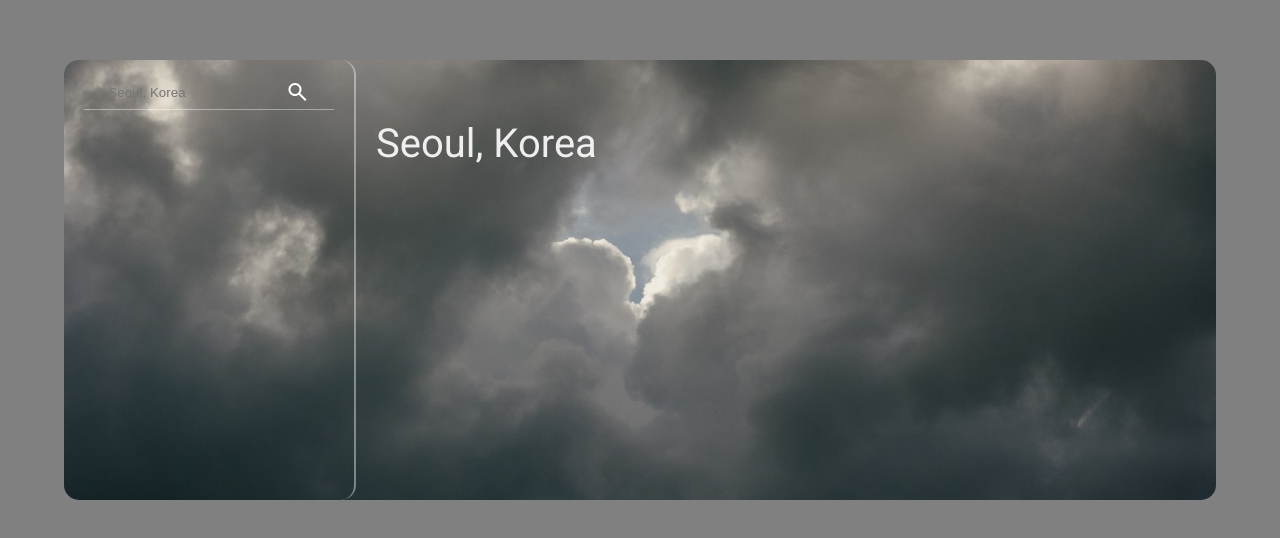
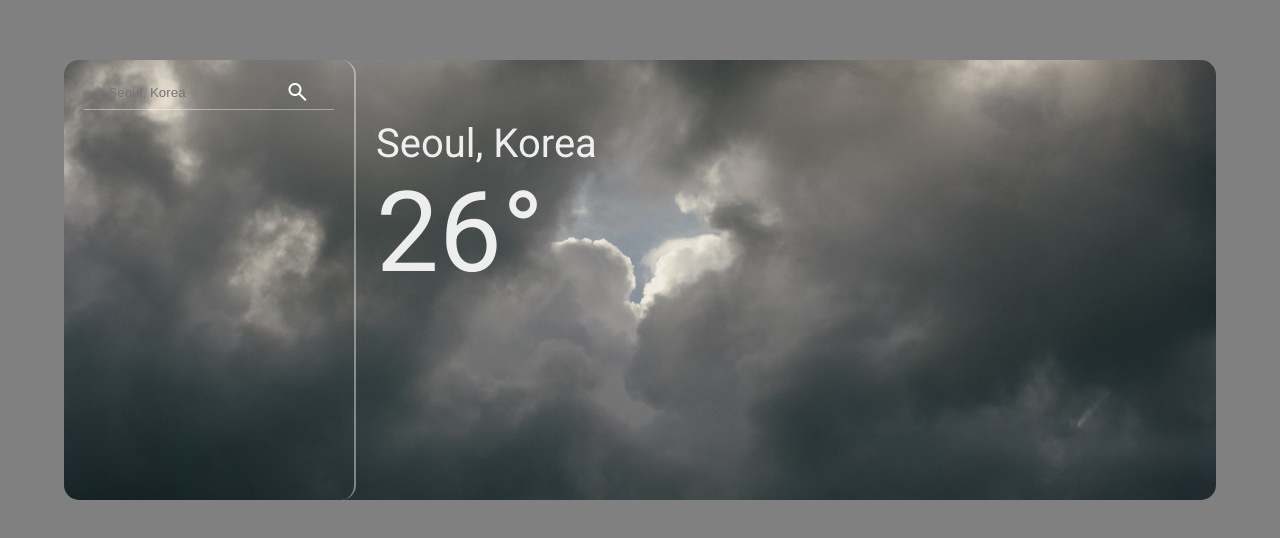
Before and after one commit to OneTooManyln/project_weather_app, a website built with webpack: page dist/index.html in a window 1280 px wide. Shown: the part 120-658 px from the top of the page. Built offline with nearby package versions, Linux system fonts and the light colour scheme.

Commit message:
Add element to show temp

```diff
--- a/dist/index.html
+++ b/dist/index.html
@@ -28,6 +28,8 @@
         <div class="dashboard-main-content-container">
           <div class="weather-info">
             <div class="location">Seoul, Korea</div>
+            <div class="temperature">26°</div>
+          </div>
           </div>
         </div>
       </div>
```
